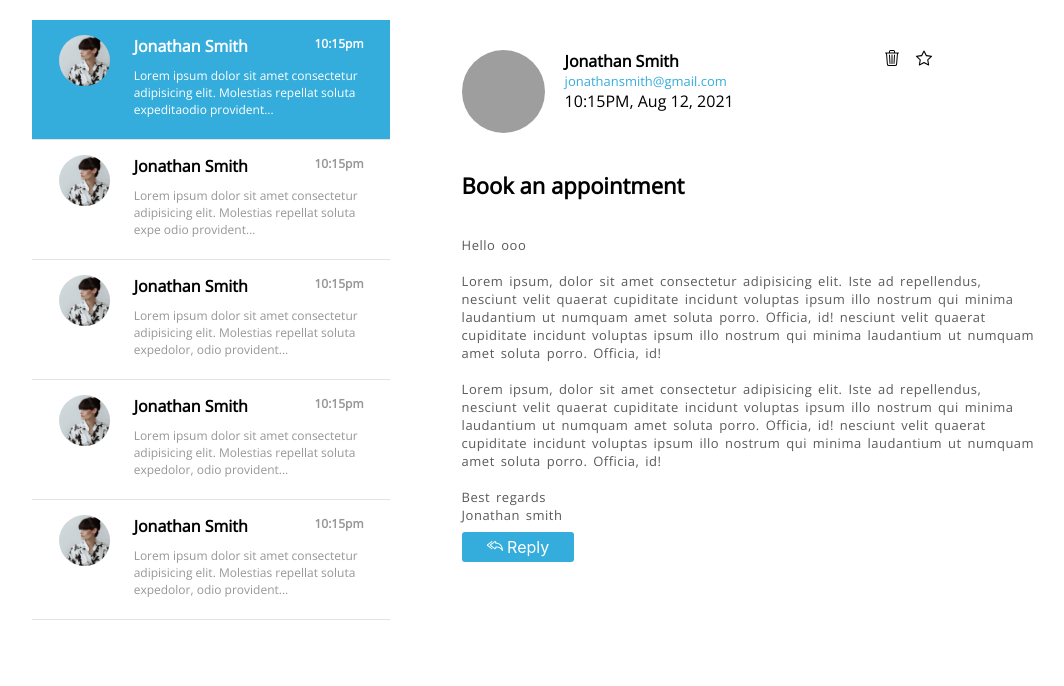
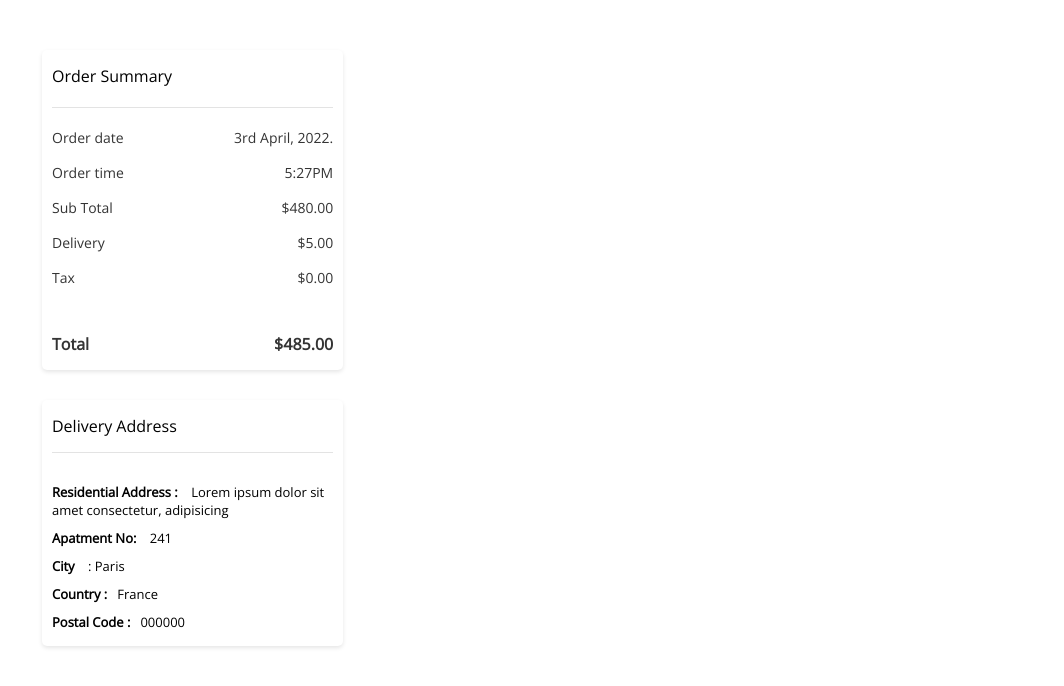
Before and after one commit to sideeq12/admin-trit, a Next.js app: page / in a window 1280 px wide. Shown: the top 686 px of the page, without its empty margins (96-1160 px from the left). Built offline with nearby package versions, Linux system fonts and the light colour scheme; grey boxes are pictures that could not be loaded; a web font is replaced by a local one.

Commit message:
summary init

```diff
--- /dev/null
+++ b/components/ordered_info/order.tsx
@@ -0,0 +1,63 @@
+import { Order_Summary, The_order } from "./ordered"
+
+
+
+export const Use_order = () =>{
+    return(
+        <The_order>
+            <Order_Summary>
+            <div className="first">
+            <span>Order Summary</span>
+                <div className="price">
+                    <div className="priceline">
+                        <label>Order date </label>
+                        <label> 3rd April, 2022. </label>
+                    </div>
+                    <div className="priceline">
+                        <label>Order time</label>
+                        <label> 5:27PM </label>
+                    </div>
+                    <div className="priceline">
+                        <label>Sub Total </label>
+                        <label> $480.00 </label>
+                    </div>
+                    <div className="priceline">
+                        <label>Delivery </label>
+                        <label>$5.00 </label>
+                    </div>
+                    <div className="priceline">
+                        <label>Tax </label>
+                        <label>$0.00 </label>
+                    </div>
+                    <div className="priceline tot" >
+                        <label>Total </label>
+                        <label>$485.00 </label>
+                    </div>
+                </div>
+            </div>
+            <div className="second">
+                <span>Delivery Address</span>
+                <div className="cont">
+                    <div className="line">
+                        <label htmlFor="ADDRES">Residential Address : </label>
+                        Lorem ipsum dolor sit amet consectetur, adipisicing
+                    </div>
+                    <div className="line">
+                        <label htmlFor="ADDRES">Apatment No: </label>241
+                    </div>
+                    <div className="line">
+                        <label htmlFor="ADDRES">City </label> : Paris
+                    </div>
+                    <div className="line">
+                        <label htmlFor="ADDRES">Country :</label>France
+                    </div>
+                    <div className="line">
+                        <label htmlFor="ADDRES">Postal Code :</label>000000
+                    </div>
+
+                </div>
+            </div>
+            </Order_Summary>
+        </The_order>
+    )
+}
--- /dev/null
+++ b/components/ordered_info/ordered.ts
@@ -0,0 +1,62 @@
+import styled from "styled-components";
+
+
+export const The_order = styled.div`
+        width : 80vw;
+        /* border : 1px solid blue; */
+        margin : 20px auto;
+        padding : 10px;
+`
+
+export const Order_Summary = styled.div`
+        width : 30%;
+        padding-top: 20px;
+        font-family: 'Open Sans';
+       .first{
+           background: #FFFFFF;
+            box-shadow: 0px 2px 4px rgba(0, 0, 0, 0.1);
+            border-radius: 5px;
+            padding : 15px 10px;
+           .price{
+               margin-top: 20px;
+               font-size: 14px;
+               padding-top: 20px;
+           border-top : 1px solid #E3E3E3;
+           color : #343434;
+           display: flex;
+           flex-direction: column;
+           gap : 1rem;
+        .priceline{
+            display: flex;
+            justify-content: space-between;
+        }
+        .tot{
+            margin-top: 30px;
+            font-size: 16px;
+            font-weight: bold;
+        }
+       }
+       }
+       .second{
+
+        background: #FFFFFF;
+            box-shadow: 0px 2px 4px rgba(0, 0, 0, 0.1);
+            border-radius: 5px;
+            padding : 15px 10px;
+            margin-top: 30px;
+            .cont{
+                font-size: small;
+                margin-top: 15px;
+                border-top: 1px solid #E3E3E3;
+                padding-top: 20px;
+                .line{
+                    margin-top: 10px;
+                    label {
+                        font-weight: bold;
+                        margin-right: 10px;
+                    }
+                }
+            }
+       }
+
+`
--- a/components/test/test.tsx
+++ b/components/test/test.tsx
@@ -1,9 +1,10 @@
 import { Comments } from "../commentx/commentx"
 import { Email_section } from "../email_message/email"
+import {Use_order } from "../ordered_info/order"
 
 
 export const My_test = ()=> {
     return(
-        <Email_section />
+        <Use_order />
     )
 }
```
